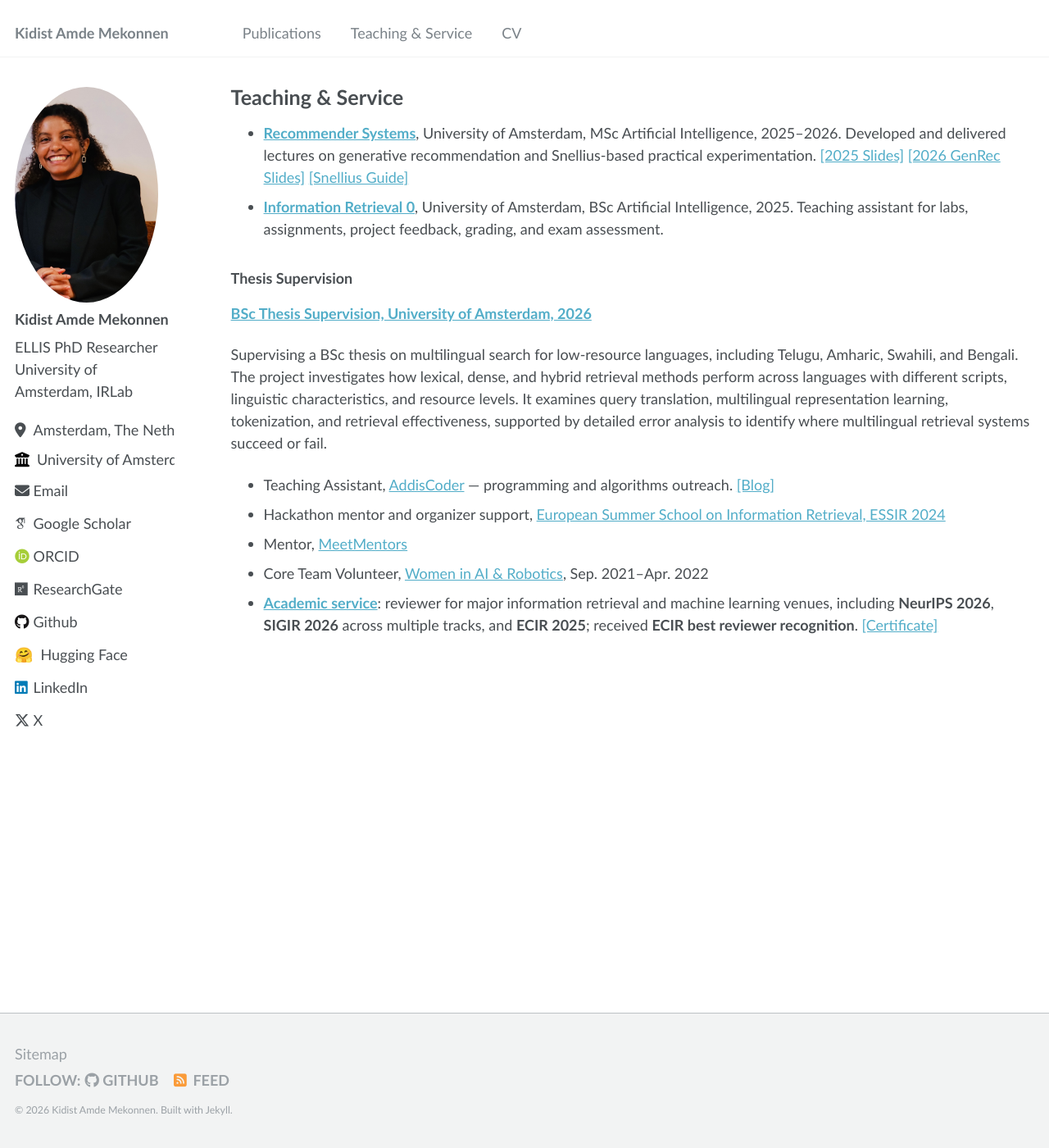
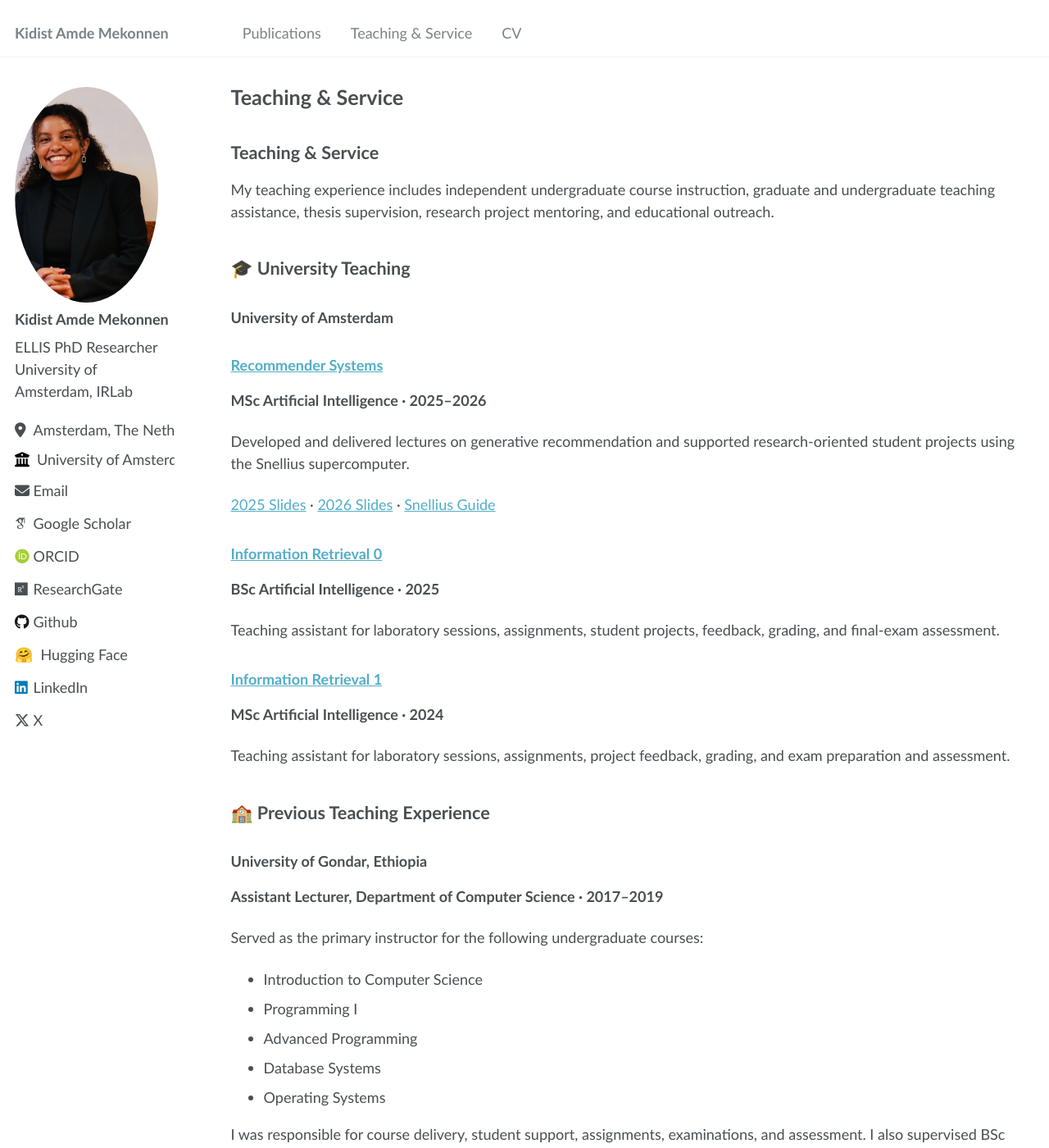
Before and after one commit to kidist-amde/kidist-amde.github.io, a Jekyll site: the page built from _pages/teaching.md, in a window 1280 px wide and 1400 px high. Shown: the whole window at 82% size. Built offline with Jekyll 4.4.1, drawn with Linux system fonts in a browser that asks for light colours; some web fonts are replaced; some of the changed text lies outside the part shown.

```diff
--- a/_pages/teaching.md
+++ b/_pages/teaching.md
@@ -5,17 +5,66 @@ permalink: /teaching/
 author_profile: true
 ---
 
-* [**Recommender Systems**](/teaching/2026-recommender-systems), University of Amsterdam, MSc Artificial Intelligence, 2025–2026. Developed and delivered lectures on generative recommendation and Snellius-based practical experimentation. [[2025 Slides]](/files/teaching/recsys-2025-generative-recommendation.pdf) [[2026 GenRec Slides]](/files/teaching/recsys-2026-generative-recommendation.pdf) [[Snellius Guide]](/files/teaching/recsys-2026-snellius-practical-guide.pdf)
-* [**Information Retrieval 0**](/teaching/2025-information-retrieval-0), University of Amsterdam, BSc Artificial Intelligence, 2025. Teaching assistant for labs, assignments, project feedback, grading, and exam assessment.
+## Teaching & Service
 
-### Thesis Supervision
+My teaching experience includes independent undergraduate course instruction, graduate and undergraduate teaching assistance, thesis supervision, research project mentoring, and educational outreach.
 
-[**BSc Thesis Supervision, University of Amsterdam, 2026**](/teaching/2026-bsc-thesis-supervision)
+## 🎓 University Teaching
 
-Supervising a BSc thesis on multilingual search for low-resource languages, including Telugu, Amharic, Swahili, and Bengali. The project investigates how lexical, dense, and hybrid retrieval methods perform across languages with different scripts, linguistic characteristics, and resource levels. It examines query translation, multilingual representation learning, tokenization, and retrieval effectiveness, supported by detailed error analysis to identify where multilingual retrieval systems succeed or fail.
+### University of Amsterdam
 
-* Teaching Assistant, [AddisCoder](https://www.addiscoder.com/) — programming and algorithms outreach. [[Blog]](https://irlab.science.uva.nl/2025/03/11/empowering-future-innovators/)
-* Hackathon mentor and organizer support, [European Summer School on Information Retrieval, ESSIR 2024](https://2024.essir.eu/organization)
-* Mentor, [MeetMentors](https://www.meetmentors.org/kidist-amde)
-* Core Team Volunteer, [Women in AI & Robotics](https://www.womeninairobotics.de/), Sep. 2021–Apr. 2022
-* [**Academic service**](/teaching/academic-service): reviewer for major information retrieval and machine learning venues, including **NeurIPS 2026**, **SIGIR 2026** across multiple tracks, and **ECIR 2025**; received **ECIR best reviewer recognition**. [[Certificate]](/files/certificates/ecir-2025-best-reviewer.png)
+#### [Recommender Systems](/teaching/2026-recommender-systems)
+
+**MSc Artificial Intelligence · 2025–2026**
+
+Developed and delivered lectures on generative recommendation and supported research-oriented student projects using the Snellius supercomputer.
+
+[2025 Slides](/files/teaching/recsys-2025-generative-recommendation.pdf) · [2026 Slides](/files/teaching/recsys-2026-generative-recommendation.pdf) · [Snellius Guide](/files/teaching/recsys-2026-snellius-practical-guide.pdf)
+
+#### [Information Retrieval 0](/teaching/2025-information-retrieval-0)
+
+**BSc Artificial Intelligence · 2025**
+
+Teaching assistant for laboratory sessions, assignments, student projects, feedback, grading, and final-exam assessment.
+
+#### [Information Retrieval 1](/teaching/2024-information-retrieval-1)
+
+**MSc Artificial Intelligence · 2024**
+
+Teaching assistant for laboratory sessions, assignments, project feedback, grading, and exam preparation and assessment.
+
+## 🏫 Previous Teaching Experience
+### University of Gondar, Ethiopia
+
+**Assistant Lecturer, Department of Computer Science · 2017–2019**
+
+Served as the primary instructor for the following undergraduate courses:
+
+* Introduction to Computer Science
+* Programming I
+* Advanced Programming
+* Database Systems
+* Operating Systems
+
+I was responsible for course delivery, student support, assignments, examinations, and assessment. I also supervised BSc thesis projects.
+
+## 🔎 Thesis Supervision
+
+### [Multilingual Search for Low-Resource Languages](/teaching/2026-bsc-thesis-supervision)
+
+**BSc Thesis, University of Amsterdam · 2026**
+
+Supervising a thesis comparing lexical, dense, and hybrid retrieval methods across Telugu, Amharic, Swahili, and Bengali. The project examines query translation, multilingual representations, tokenization, retrieval effectiveness, and cross-lingual error patterns.
+
+## 🌍 Mentoring & Outreach
+
+* **Teaching Assistant, [AddisCoder](https://www.addiscoder.com/)** — Supported programming and algorithms education for Ethiopian secondary-school students. [[Blog]](https://irlab.science.uva.nl/2025/03/11/empowering-future-innovators/)
+* **Hackathon Mentor, [ESSIR 2024](https://2024.essir.eu/organization)** — Mentored participants and supported event organization.
+* **Mentor, [MeetMentors](https://www.meetmentors.org/kidist-amde)** — Providing academic and career guidance to students and early-career researchers.
+* **Core Team Volunteer, [Women in AI & Robotics](https://www.womeninairobotics.de/)** · September 2021–April 2022.
+
+## 🧑‍⚖️ Academic Service
+
+Reviewer for information retrieval and machine learning venues, including **NeurIPS 2026**, multiple tracks at **SIGIR 2026**, and **ECIR 2025**.
+
+🌟 Recognized as a **Best Reviewer at ECIR 2025**. [[Certificate]](/files/certificates/ecir-2025-best-reviewer.png)
```
Also changed, not shown: _pages/about.md (+10 -8 lines).
